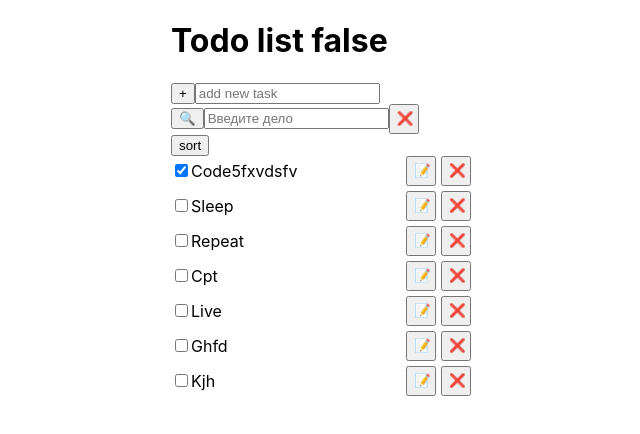
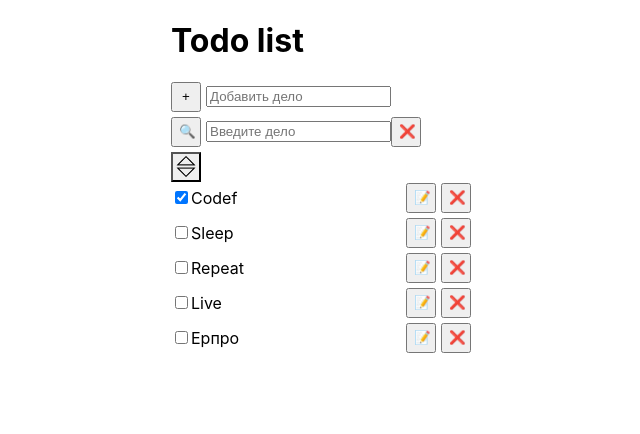
Before and after one commit to dsilichev/module2_5_1, a React (Create React App) app: page / in a window 1280 px wide. Shown: the top 434 px of the page, without its empty margins (319-959 px from the left). Built offline with nearby package versions, Linux system fonts and the light colour scheme; data requests are answered from the project's data file.

Commit message:
styling fixes

```diff
--- a/src/App.js
+++ b/src/App.js
@@ -36,7 +36,6 @@ function App() {
 
   const handleAddTodo = (event) => {
     event.preventDefault();
-    console.log(event);
     requestAdd(event.target[1].value);
     event.target[1].value = '';
   };
@@ -52,11 +51,13 @@ function App() {
   return (
     <div className={styles.app}>
       <div>
-        <h1>Todo list {isLoading.toString()}</h1>
+        <h1>Todo list</h1>
         <TodoAdd handleAddTodo={handleAddTodo} isCreating={isCreating} />
 
         <TodoList
           isLoading={isLoading}
+          isUpdating={isUpdating}
+          isDeleting={isDeleting}
           todos={todos}
           setTodos={setTodos}
           handleDeleteTodo={handleDeleteTodo}
--- a/src/app.module.css
+++ b/src/app.module.css
@@ -1,6 +1,10 @@
 .app {
   display: flex;
   justify-content: center;
+}
+
+.formMargin {
+  margin-bottom: 5px;
 }
 
 .list {
@@ -52,5 +56,10 @@
 }
 
 .sortBtn {
-
+  width: 30px;
+  height: 30px;
+  background-image: url('./img/icon-sort.png');
+  background-repeat: no-repeat;
+  background-position: center;
+  background-size: contain;
 }
--- a/src/components/TodoAddItem.jsx
+++ b/src/components/TodoAddItem.jsx
@@ -2,10 +2,10 @@ import styles from '../app.module.css';
 
 export const TodoAdd = ({ handleAddTodo, isCreating }) => {
   return (
-    <div>
+    <div className={styles.formMargin}>
       <form onSubmit={handleAddTodo}>
-        <button disabled={isCreating}>+</button>
-        <input placeholder='add new task'></input>
+        <button className={styles.btn} disabled={isCreating}>+</button>
+        <input placeholder='Добавить дело'></input>
       </form>
     </div>
   );
--- a/src/components/TodoList.jsx
+++ b/src/components/TodoList.jsx
@@ -4,6 +4,8 @@ import _ from 'lodash';
 
 export const TodoList = ({
   isLoading,
+  isUpdating,
+  isDeleting,
   todos,
   setTodos,
   handleDeleteTodo,
@@ -11,9 +13,7 @@ export const TodoList = ({
   refreshTodos,
 }) => {
   const [updatingId, setUpdatingId] = useState('');
-  const [sortSign, setSortSign] = useState('asc');
   const [sortBy, setSortBy] = useState({ path: 'text', order: 'asc' });
-  const [isActiveSearchField, setIsActiveSearcField] = useState(false);
   const [inputSearchValue, setInputSearchValue] = useState('');
 
   const handleUpdateField = (id, text) => {
@@ -29,7 +29,6 @@ export const TodoList = ({
     const newTodos = [...todos];
     newTodos[index] = { id: id, text: text, completed: completed };
     setTodos([...newTodos]);
-    console.log(text);
   };
 
   const sortTodos = () => {
@@ -59,31 +58,35 @@ export const TodoList = ({
     setInputSearchValue(value);
   };
 
-  const searchTodoEnter = () => {
+  const searchTodoEnter = (e) => {
+    e.preventDefault();
     searchTodo();
   };
 
   const resetSearchInput = () => {
     setInputSearchValue('');
     refreshTodos();
-  }
+  };
 
   return (
-    <div>
-      <button onClick={searchTodo}>🔍</button>
+    <div >
+      <form className={styles.formMargin} onSubmit={(e) => searchTodoEnter(e)}>
+        <button className={styles.btn} onClick={searchTodo}>
+          🔍
+        </button>
         <input
           value={inputSearchValue}
           placeholder="Введите дело"
           onChange={({ target }) => searchInputChange(target.value)}
-        onKeyDown={searchTodoEnter}
+
         ></input>
         <button className={styles.btn} onClick={resetSearchInput}>
           ❌
         </button>
+      </form>
+
       <div>
-        <button className={styles.sortBtn} onClick={sortTodos}>
-          sort
-        </button>
+        <button className={styles.sortBtn} onClick={sortTodos}></button>
       </div>
 
       <ul className={styles.list}>
@@ -117,10 +120,15 @@ export const TodoList = ({
                 <button
                   className={styles.btn}
                   onClick={() => handleUpdateField(todo.id, todo.text)}
+                  disabled={isUpdating}
                 >
                   📝
                 </button>
-                <button className={styles.btn} onClick={() => handleDeleteTodo(todo.id)}>
+                <button
+                  className={styles.btn}
+                  onClick={() => handleDeleteTodo(todo.id)}
+                  disabled={isDeleting}
+                >
                   ❌
                 </button>
               </div>
--- a/src/db.json
+++ b/src/db.json
@@ -2,7 +2,7 @@
   "todos": [
     {
       "id": "2",
-      "text": "Code5fxvdsfv",
+      "text": "Codef",
       "completed": true
     },
     {
@@ -16,24 +16,14 @@
       "completed": false
     },
     {
-      "text": "Cpt",
-      "completed": false,
-      "id": "iLF7c7E"
-    },
-    {
       "text": "Live",
       "completed": false,
       "id": "JdSBQ9C"
     },
     {
-      "text": "Ghfd",
+      "text": "Ерпро",
       "completed": false,
-      "id": "T87cflr"
-    },
-    {
-      "text": "Kjh",
-      "completed": false,
-      "id": "tDUuqXp"
+      "id": "Z70S3Xu"
     }
   ]
 }
--- a/src/hooks/useRequestGet.js
+++ b/src/hooks/useRequestGet.js
@@ -6,7 +6,7 @@ export const useRequestGet = (refreshTodosFlag) => {
 
   useEffect(() => {
     setIsLoading(true);
-    console.log('loading');
+
     fetch('http://localhost:3005/todos')
       .then((response) => response.json())
       .then((json) => setTodos([...json]))
```
Also changed, not shown: src/img/icon-sort.png (added). Lines whose indentation alone changed are shown as unchanged.
